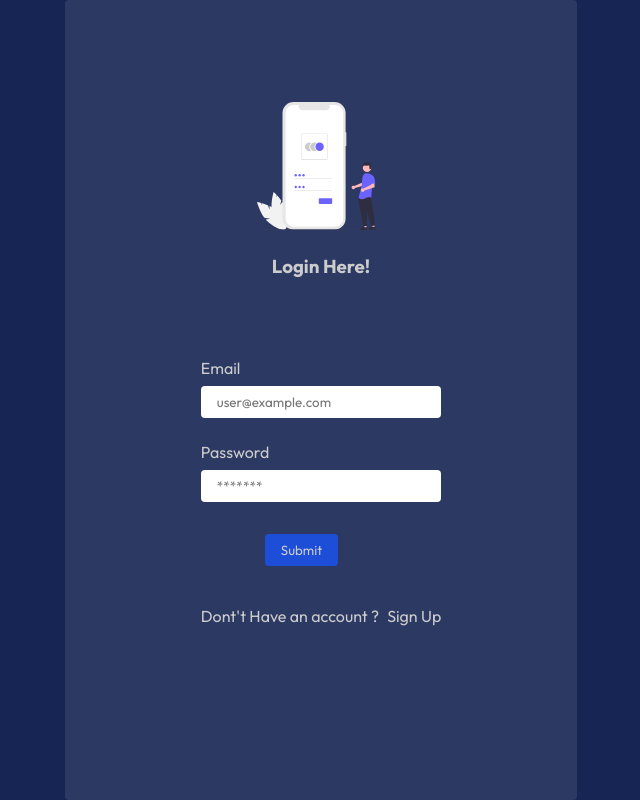
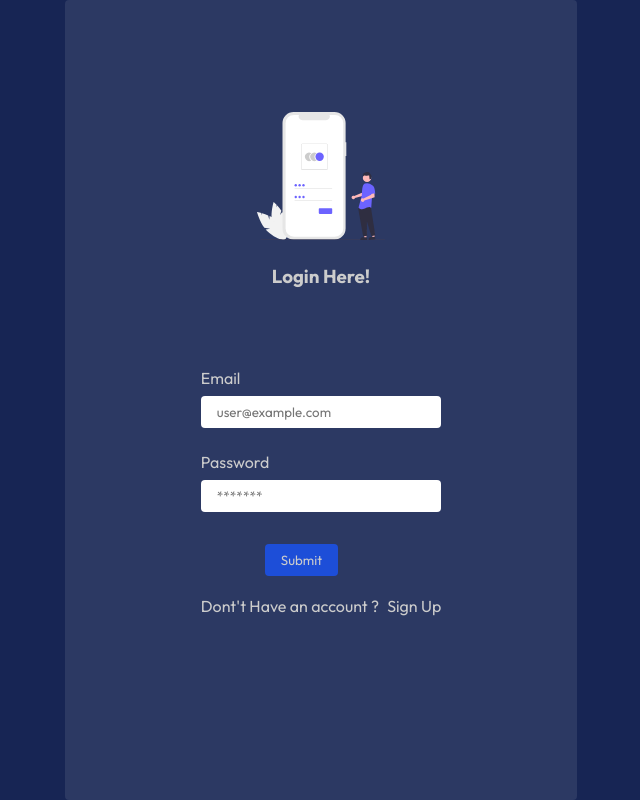
Before and after one commit to tuyishimekyrie/todoAppUI, a React (Vite) app: page /login in a window 1280 px wide. Shown: the whole page, without its empty margins (415-1055 px from the left). Built offline with nearby package versions, Linux system fonts and the light colour scheme.

Commit message:
add css for responsive

```diff
--- a/src/styles/signup.css
+++ b/src/styles/signup.css
@@ -60,7 +60,8 @@ img {
   display: flex;
   flex-wrap:wrap;
   gap: .5rem;
-  margin: 5vh 0 0 0 ;
+  margin: 2.5vh 0 0 0 ;
+  /* padding-bottom: 20rem */
 }
 
 .other .link {
```
